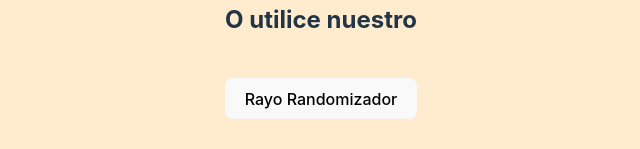
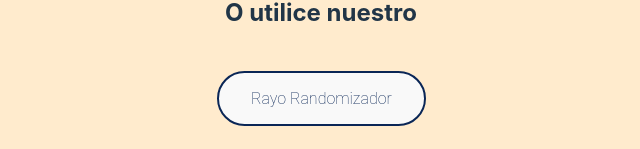
Before and after one commit to Pab-Fernandez/MagicData, a React (Vite) app: page / in a window 1280 px wide. Shown: the part 439-588 px from the top of the page, without its empty margins (319-959 px from the left). Built offline with nearby package versions, Linux system fonts and the light colour scheme; no server answers.

Commit message:
polished code, list updated on name submit, list reversed

```diff
--- a/src/App.css
+++ b/src/App.css
@@ -56,3 +56,42 @@ th {
 td {
   padding: 10px;
 }
+
+.randombutton {
+    border: 2px solid currentColor;
+    border-radius: 3rem;
+    color: rgb(10, 38, 86);
+    font-family: roboto;
+    font-weight: 100;
+    overflow: hidden;
+    padding: 1rem 2rem;
+    position: relative;
+    text-decoration: none;
+    transition: 0.2s transform ease-in-out;
+    will-change: transform;
+}
+.randombutton::after {
+    background-color: #ff0;
+    border-radius: 3rem;
+    content: '';
+    display: block;
+    height: 100%;
+    width: 100%;
+    position: absolute;
+    left: 0;
+    top: 0;
+    transform: translate(-100%, 0) rotate(10deg);
+    transform-origin: top left;
+    transition: 0.2s transform ease-out;
+    will-change: transform;
+    z-index: -1;
+  }
+  .randombutton:hover::after {
+    transform: translate(0, 0);
+  }
+randombutton:hover {
+    border: 2px solid transparent;
+    color: #1b1742;
+    transform: scale(1.05);
+    will-change: transform;
+  }
--- a/src/App.jsx
+++ b/src/App.jsx
@@ -13,10 +13,6 @@ function App() {
     localStorage.getItem("listData") ?
   JSON.parse(localStorage.getItem("listData" )) : [] )
 
- // const [gender, setGender] = useState("");
- // const [nationalityProbability, setNationalityProbability] = useState("");
- // const [country, setCountry] = useState("");
- // const [age, setAge] = useState("");
 
 
   return (
--- a/src/components/Data/Data.jsx
+++ b/src/components/Data/Data.jsx
@@ -48,7 +48,7 @@ const Data = ({ name, setMagicDataList }) => {
       localStorage.setItem(
         "listData",
         JSON.stringify([
-          ...listData,
+
           {
             name,
             country,
@@ -56,11 +56,27 @@ const Data = ({ name, setMagicDataList }) => {
             age,
             gender,
           },
+          ...listData,
         ])
       );
+      const updatedListData = JSON.parse(localStorage.getItem("listData")) || [];
+      setMagicDataList([
+        ...updatedListData,
+  //      {
+  //        name,
+  //        country,
+  //        nationalityProbability,
+  //        age,
+  //        gender,
+  //      },
+      ])
     }
   }, [country, nationalityProbability, age, gender]);
 
+//useEffect(() => {
+//setMagicDataList
+//}, [listData]);
+//
 
   return (
     <>
--- a/src/components/List/Table.jsx
+++ b/src/components/List/Table.jsx
@@ -1,20 +1,12 @@
 import { useState, useEffect } from "react";
 
 
-const Table = () => {
-  const [data, setData] = useState([]);
+const Table = ({magicDataList}) => {
 
-  useEffect(() => {
-    const storedData = JSON.parse(localStorage.getItem("listData"));
-    if (storedData) {
-      setData(storedData);
-    }
-    console.log (storedData)
-  }, []);
 
   return (
     <>
-
+    {magicDataList && (
       <table>
         <thead>
           <tr>
@@ -26,7 +18,7 @@ const Table = () => {
           </tr>
         </thead>
         <tbody>
-          {data.map((item, index) => (
+          {magicDataList.reverse().map((item, index) => (
             <tr key={index}>
               <td>{index + 1}</td>
               <td>{item.name}</td>
@@ -39,7 +31,7 @@ const Table = () => {
           ))}
         </tbody>
       </table>
-
+    )}
   </>
 );
 };
--- a/src/components/Name/Name.jsx
+++ b/src/components/Name/Name.jsx
@@ -37,7 +37,7 @@ const Name = ({setName}) => {
 
           <div>
         <h2>O utilice nuestro</h2>
-        <button onClick={handleButtonClick}>Rayo Randomizador</button>
+        <button className ="randombutton" onClick={handleButtonClick}>Rayo Randomizador</button>
       </div>
       </>
     )
```
Also changed, not shown: prueba.txt (added), src/index.css (line endings or trailing spaces).
